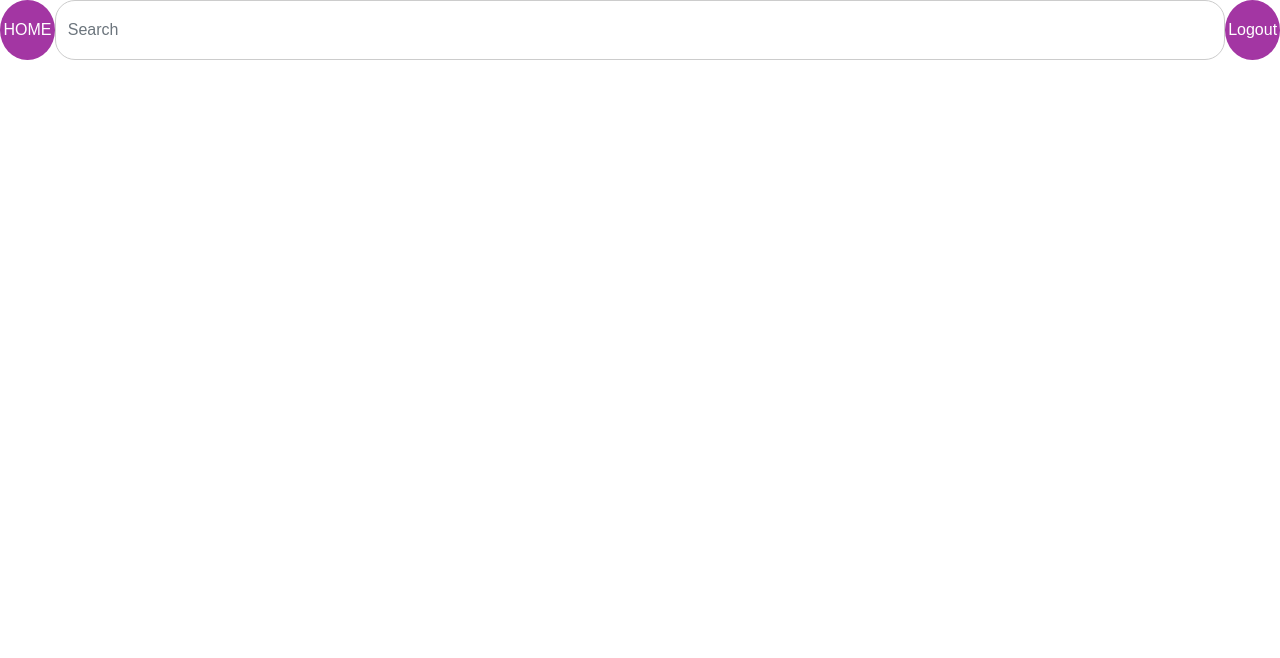
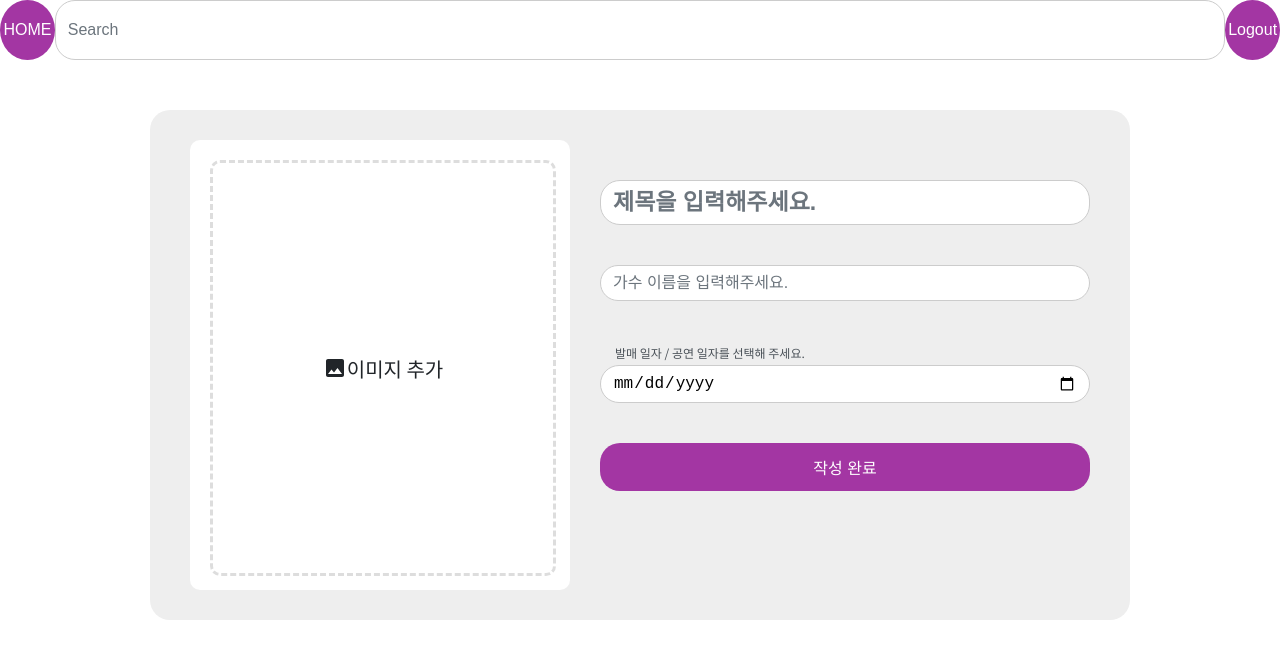
Before and after one commit to HseongH/Bohemian-Rhapsody, a React (Create React App) app: page /modify in a window 1280 px wide. Shown: the top 658 px of the page. Built offline with nearby package versions, Linux system fonts and the light colour scheme.

Commit message:
작성 / 수정 페이지 스타일 작업 완료

```diff
--- a/src/elements/Text.js
+++ b/src/elements/Text.js
@@ -5,6 +5,8 @@ import styled from 'styled-components';
 const TextStyle = styled.p`
   font-size: ${(props) => props.fontSize};
   color: ${(props) => props.color};
+  line-height: ${(props) => props.lineHeight};
+  text-indent: ${(props) => props.textIndent};
   word-break: break-all;
   white-space: pre-line;
   display: -webkit-box;
@@ -19,6 +21,8 @@ const Text = ({ children, ...props }) => {
 Text.defaultProps = {
   fontSize: '16px',
   color: '#495057',
+  lineHeight: 1.25,
+  textIndent: 0,
 };
 
 export default Text;
--- a/src/pages/Modify.js
+++ b/src/pages/Modify.js
@@ -1,8 +1,14 @@
 // LIBRARY
 import React from 'react';
+import { useSelector } from 'react-redux';
+
+// PAGES
+import Write from './Write';
 
 const Modify = (props) => {
-  return <div></div>;
+  const post = useSelector((state) => state);
+
+  return <Write />;
 };
 
 Modify.defaultProps = {};
--- a/src/pages/Write.js
+++ b/src/pages/Write.js
@@ -60,10 +60,13 @@ const Write = (props) => {
         <Input
           fontSize="23px"
           placeholder="제목을 입력해주세요."
-          margin="0 0 50px"
+          margin="40px 0"
           style={{ fontWeight: 700 }}
         />
         <Input margin="0 0 40px" placeholder="가수 이름을 입력해주세요." />
+        <Text fontSize="12px" lineHeight="2" textIndent="15px">
+          발매 일자 / 공연 일자를 선택해 주세요.
+        </Text>
         <Input margin="0 0 40px" type="date" />
 
         <Button width="100%" height="auto" padding="12px 0" radius="20px">
```
